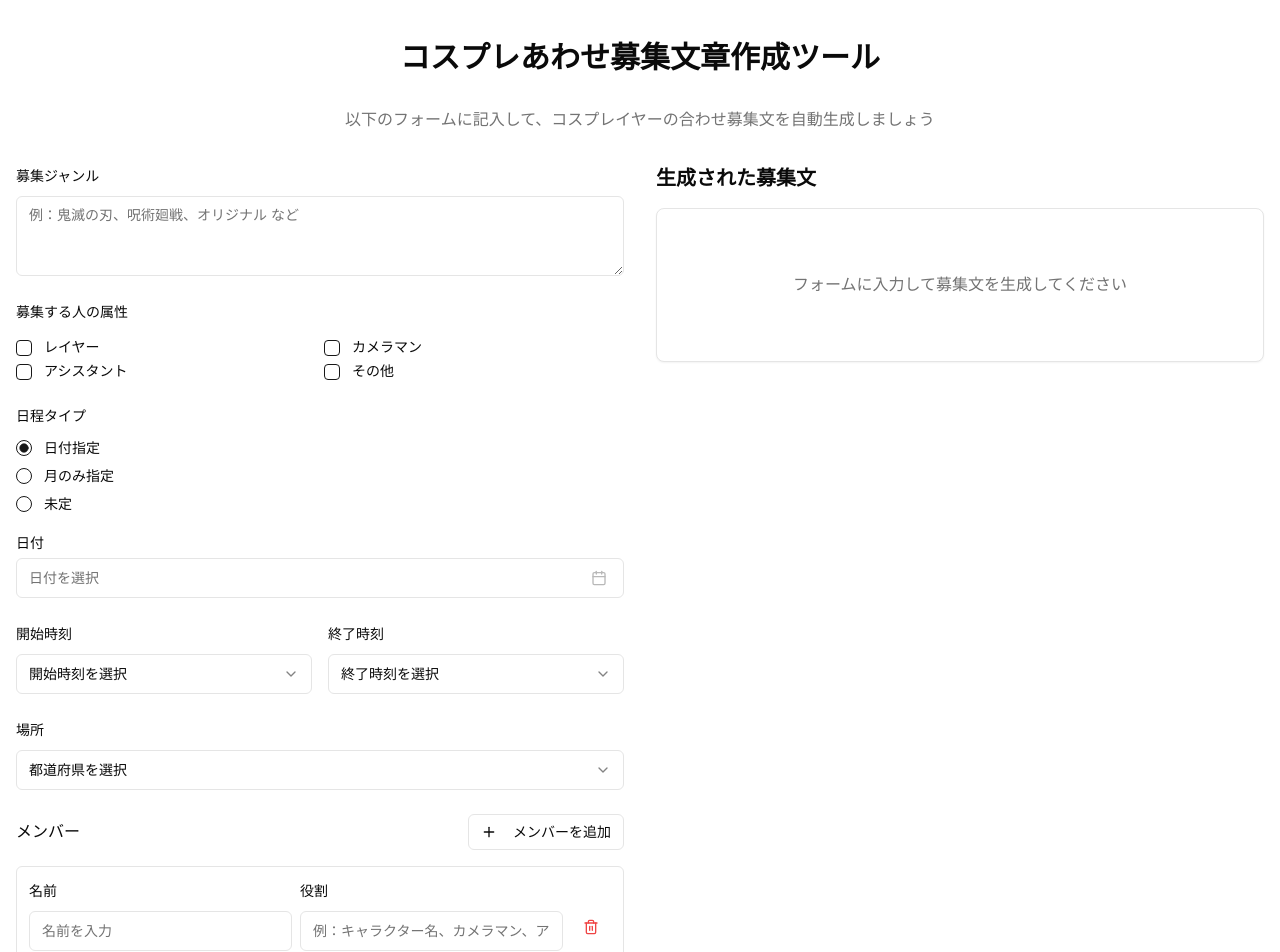
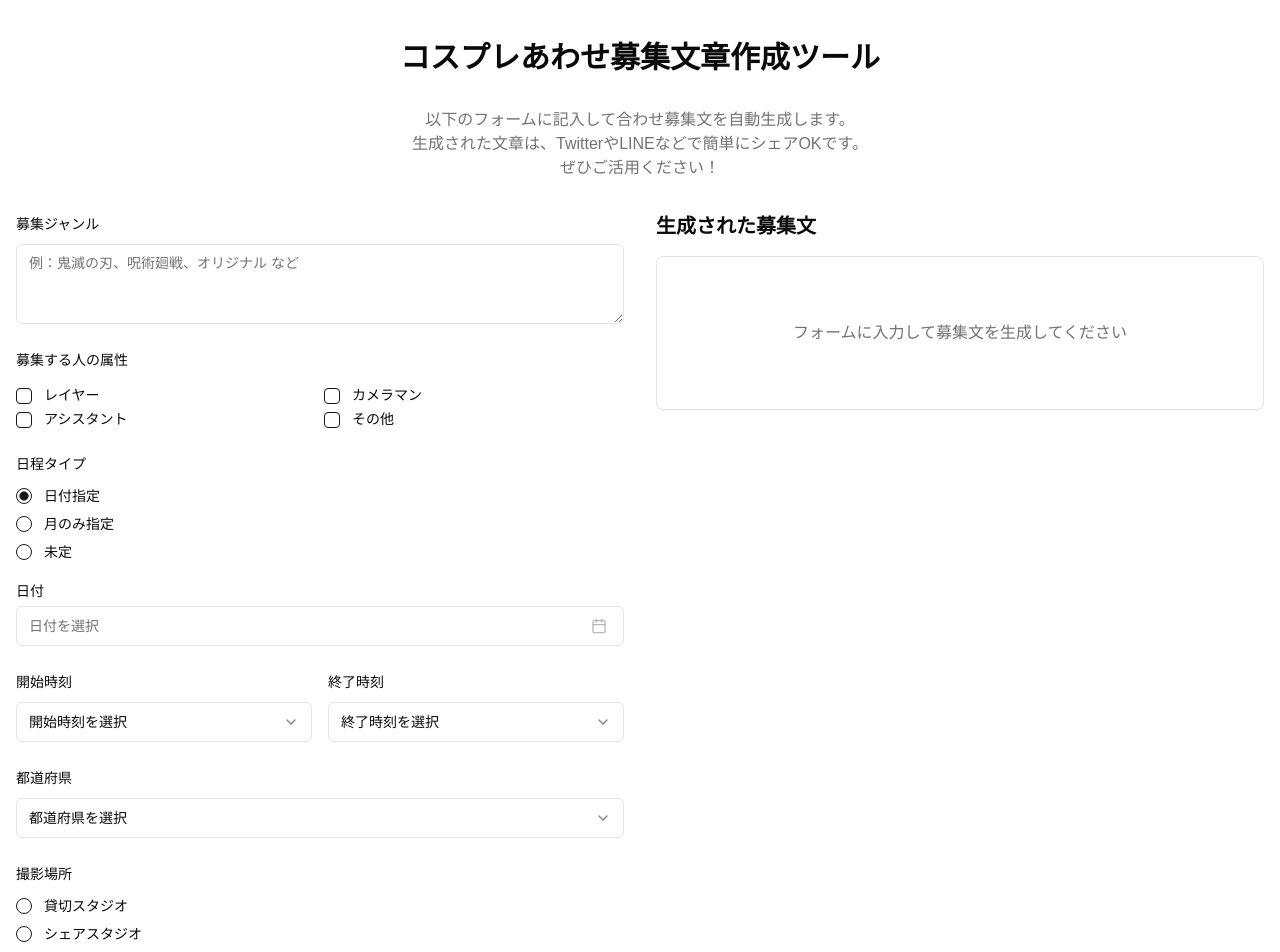
Before and after one commit to sora03pt/cosplay-recruitment, a Next.js app: page / in a window 1280 px wide. Shown: the top 952 px of the page. Built offline with nearby package versions, Linux system fonts and the light colour scheme.

Commit message:
no message

```diff
--- a/app/layout.tsx
+++ b/app/layout.tsx
@@ -2,8 +2,8 @@ import type { Metadata } from 'next'
 import './globals.css'
 
 export const metadata: Metadata = {
-  title: 'v0 App',
-  description: 'Created with v0',
+  title: 'あわせ募集文章作成',
+  description: 'コスプレのあわせ募集文章作成ツールです',
   generator: 'v0.dev',
 }
 
@@ -13,7 +13,7 @@ export default function RootLayout({
   children: React.ReactNode
 }>) {
   return (
-    <html lang="en">
+    <html lang="ja">
       <body>{children}</body>
     </html>
   )
--- a/app/page.tsx
+++ b/app/page.tsx
@@ -5,7 +5,9 @@ export default function Home() {
     <div className="container mx-auto py-10 px-4">
       <h1 className="text-3xl font-bold text-center mb-8">コスプレあわせ募集文章作成ツール</h1>
       <p className="text-center mb-8 text-muted-foreground">
-        以下のフォームに記入して、コスプレイヤーの合わせ募集文を自動生成しましょう
+        以下のフォームに記入して合わせ募集文を自動生成します。<br />
+        生成された文章は、TwitterやLINEなどで簡単にシェアOKです。<br />
+        ぜひご活用ください！
       </p>
       <CosplayRecruitmentForm />
     </div>
--- a/components/cosplay-recruitment-form.tsx
+++ b/components/cosplay-recruitment-form.tsx
@@ -25,6 +25,13 @@ const memberSchema = z.object({
   role: z.string().optional(),
 })
 
+// 撮影場所の選択肢
+const locationTypeOptions = [
+  { value: "private-studio", label: "貸切スタジオ" },
+  { value: "shared-studio", label: "シェアスタジオ" },
+  { value: "outdoor", label: "屋外" },
+]
+
 // バリデーションを解除したformSchema
 const formSchema = z.object({
   genre: z.string().optional(),
@@ -35,6 +42,8 @@ const formSchema = z.object({
   startTime: z.string().optional(),
   endTime: z.string().optional(),
   location: z.string().optional(),
+  locationType: z.string().optional(),
+  locationDetail: z.string().optional(),
   recruitTypes: z.array(z.string()).optional(),
   otherType: z.string().optional(),
   noteOptions: z.array(z.string()).optional(),
@@ -92,7 +101,6 @@ const prefectures = [
   "沖縄県",
 ]
 
-// メンバーを削除
 const recruitOptions = [
   { id: "cosplayer", label: "レイヤー" },
   { id: "photographer", label: "カメラマン" },
@@ -187,6 +195,9 @@ export function CosplayRecruitmentForm() {
       dateType: "specific",
       startTime: "",
       endTime: "",
+      location: "",
+      locationType: "",
+      locationDetail: "",
       recruitTypes: [],
       noteOptions: [],
       customNotes: "",
@@ -206,6 +217,7 @@ export function CosplayRecruitmentForm() {
 
   const watchRecruitTypes = form.watch("recruitTypes") || []
   const watchDateType = form.watch("dateType")
+  const watchLocationType = form.watch("locationType")
   const showOtherInput = watchRecruitTypes.includes("other")
   const showCharacterInput = watchRecruitTypes.includes("cosplayer")
 
@@ -253,7 +265,24 @@ export function CosplayRecruitmentForm() {
       dateText += ` ～${values.endTime}`
     }
 
-    // 条件を整形
+    // 都道府県を整形
+    const locationText = values.location || ""
+
+    // 撮影場所を整形
+    let locationTypeText = ""
+    if (values.locationType) {
+      const selectedLocationType = locationTypeOptions.find((option) => option.value === values.locationType)
+      if (selectedLocationType) {
+        locationTypeText = selectedLocationType.label
+
+        // 詳細情報があれば追加
+        if (values.locationDetail) {
+          locationTypeText += `（${values.locationDetail}）`
+        }
+      }
+    }
+
+    // 注意事項を整形
     let notesText = ""
 
     // チェックボックスで選択された条件
@@ -295,7 +324,8 @@ ${values.genre ? `■ジャンル：${values.genre}` : ""}
 ${recruitTypesText ? `■募集する人の属性：${recruitTypesText}` : ""}
 ${showCharacterInput && values.character ? `■募集キャラ：${values.character}` : ""}
 ${dateText ? `■日程：${dateText}` : ""}
-${values.location ? `■場所：${values.location}` : ""}
+${values.location ? `■都道府県：${values.location}` : ""}
+${locationTypeText ? `■撮影場所：${locationTypeText}` : ""}
 ${membersText ? `■メンバー：\n${membersText}` : ""}
 ${notesText ? `■条件：\n${notesText}` : ""}`
 
@@ -561,7 +591,7 @@ ${notesText ? `■条件：\n${notesText}` : ""}`
               name="location"
               render={({ field }) => (
                 <FormItem>
-                  <FormLabel>場所</FormLabel>
+                  <FormLabel>都道府県</FormLabel>
                   <Select onValueChange={field.onChange} defaultValue={field.value}>
                     <FormControl>
                       <SelectTrigger>
@@ -580,6 +610,47 @@ ${notesText ? `■条件：\n${notesText}` : ""}`
                 </FormItem>
               )}
             />
+
+            {/* 撮影場所の選択 */}
+            <FormField
+              control={form.control}
+              name="locationType"
+              render={({ field }) => (
+                <FormItem className="space-y-3">
+                  <FormLabel>撮影場所</FormLabel>
+                  <FormControl>
+                    <RadioGroup onValueChange={field.onChange} value={field.value} className="flex flex-col space-y-1">
+                      {locationTypeOptions.map((option) => (
+                        <FormItem key={option.value} className="flex items-center space-x-3 space-y-0">
+                          <FormControl>
+                            <RadioGroupItem value={option.value} />
+                          </FormControl>
+                          <FormLabel className="font-normal">{option.label}</FormLabel>
+                        </FormItem>
+                      ))}
+                    </RadioGroup>
+                  </FormControl>
+                  <FormMessage />
+                </FormItem>
+              )}
+            />
+
+            {/* 撮影場所の詳細情報 */}
+            {watchLocationType && (
+              <FormField
+                control={form.control}
+                name="locationDetail"
+                render={({ field }) => (
+                  <FormItem>
+                    <FormLabel>撮影場所の詳細</FormLabel>
+                    <FormControl>
+                      <Input placeholder="例：○○スタジオ、△△公園 など" {...field} />
+                    </FormControl>
+                    <FormMessage />
+                  </FormItem>
+                )}
+              />
+            )}
 
             {/* メンバーセクション */}
             <div>
```
